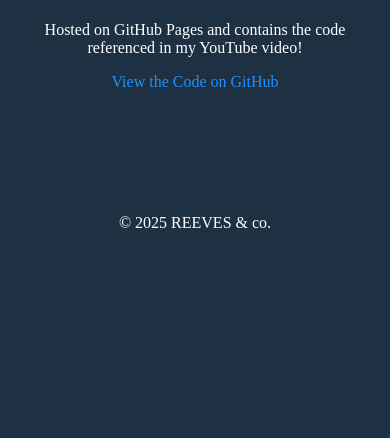
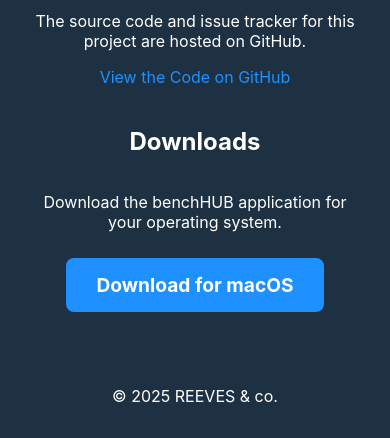
Before and after one commit to Tennisee-data/benchHUB_web, a plain HTML site: page index.html in a window 390 px wide. Shown: the part 580-1018 px from the top of the page. Before the commit the page ends 844 px from the top, so only its background shows below. Drawn offline with Linux system fonts and the light colour scheme.

Commit message:
feat: Update website layout for downloads

```diff
--- a/index.html
+++ b/index.html
@@ -8,59 +8,81 @@
         html, body {
             margin: 0;
             padding: 0;
-            height: 100%; /* Ensures both `html` and `body` stretch to the full height of the viewport */
-            background-color: #1e3143; /* Background color */
+            height: 100%;
+            background-color: #1e3143;
             display: flex;
-            flex-direction: column; /* Stack elements vertically */
+            flex-direction: column;
+            font-family: -apple-system, BlinkMacSystemFont, "Segoe UI", Roboto, Helvetica, Arial, sans-serif;
         }
         img {
-            max-width: 100%; /* Make the image responsive */
-            height: auto; /* Maintain aspect ratio */
-            display: block; /* Remove spacing below the image */
-            margin: 0 auto; /* Center horizontally */
+            max-width: 100%;
+            height: auto;
+            display: block;
+            margin: 0 auto;
         }
 
         @media (max-width: 768px) {
             img {
-                max-width: 80%; /* Adjust size for smaller screens */
+                max-width: 80%;
             }
         }
 
         @media (max-width: 480px) {
             img {
-                max-width: 70%; /* Further adjust for very small screens */
+                max-width: 70%;
             }
         }
 
         body {
-            flex-grow: 1; /* Ensures the body grows to fill the viewport height */
+            flex-grow: 1;
         }
 
         header, footer {
-            width: 100%; /* Ensure full-width coverage for header and footer */
-            background-color: #1e3143; /* Header and footer background */
+            width: 100%;
+            background-color: #1e3143;
             color: white;
             text-align: center;
             padding: 1rem 0;
         }
 
         section {
-            flex: 1; /* Ensures this section fills all available space between header and footer */
+            flex: 1;
             display: flex;
-            flex-direction: column; /* Stacks children vertically */
-            justify-content: center; /* Centers the content horizontally */
-            align-items: center; /* Centers the content vertically */
+            flex-direction: column;
+            justify-content: center;
+            align-items: center;
             color: white;
             padding: 2rem;
             text-align: center;
         }
         section a {
-            color: #1e90ff; /* Choose a color for links, e.g., light blue */
-            text-decoration: none; /* Remove underline */
+            color: #1e90ff;
+            text-decoration: none;
         }
         section a:hover {
-            color: #00bfff; /* Slightly lighter blue on hover */
-            text-decoration: underline; /* Add underline on hover */
+            color: #00bfff;
+            text-decoration: underline;
+        }
+
+        .download-button {
+            display: inline-block;
+            padding: 15px 30px;
+            margin: 10px;
+            font-size: 1.2em;
+            font-weight: bold;
+            color: white;
+            background-color: #1E90FF;
+            border: none;
+            border-radius: 8px;
+            text-decoration: none;
+            transition: background-color 0.3s, transform 0.2s;
+        }
+
+        .download-button:hover {
+            background-color: #0073e6;
+            transform: scale(1.05);
+            color: white;
+            text-decoration: none;
         }
 
     </style>
@@ -71,9 +93,15 @@
         <h1>Welcome to benchHUB, a benchmark for your data science and python dev equipment configuration</h1>
     </header>
     <section>
-        <h2>BenchHUB</h2>
-        <p>Hosted on GitHub Pages and contains the code referenced in my YouTube video!</p>
+        <h2>BenchHUB Project</h2>
+        <p>The source code and issue tracker for this project are hosted on GitHub.</p>
         <a href="https://github.com/Tennisee-data/benchHUB" target="_blank">View the Code on GitHub</a>
+
+        <h2 style="margin-top: 40px;">Downloads</h2>
+        <p>Download the benchHUB application for your operating system.</p>
+        <a href="benchHUB-macos.zip" class="download-button" download>Download for macOS</a>
+        <!-- Add buttons for other OSes here in the future -->
+
     </section>
     <footer>
         <p>&copy; 2025 REEVES & co.</p>
```
